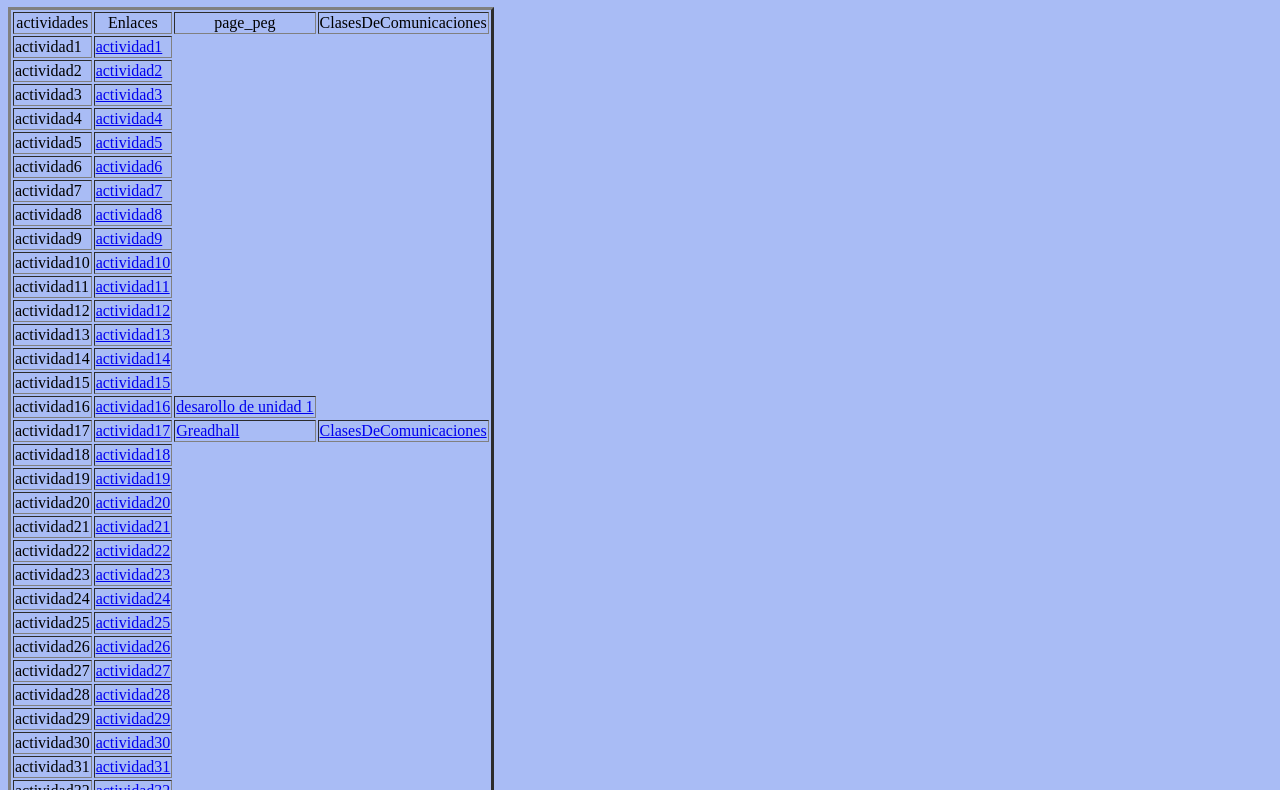
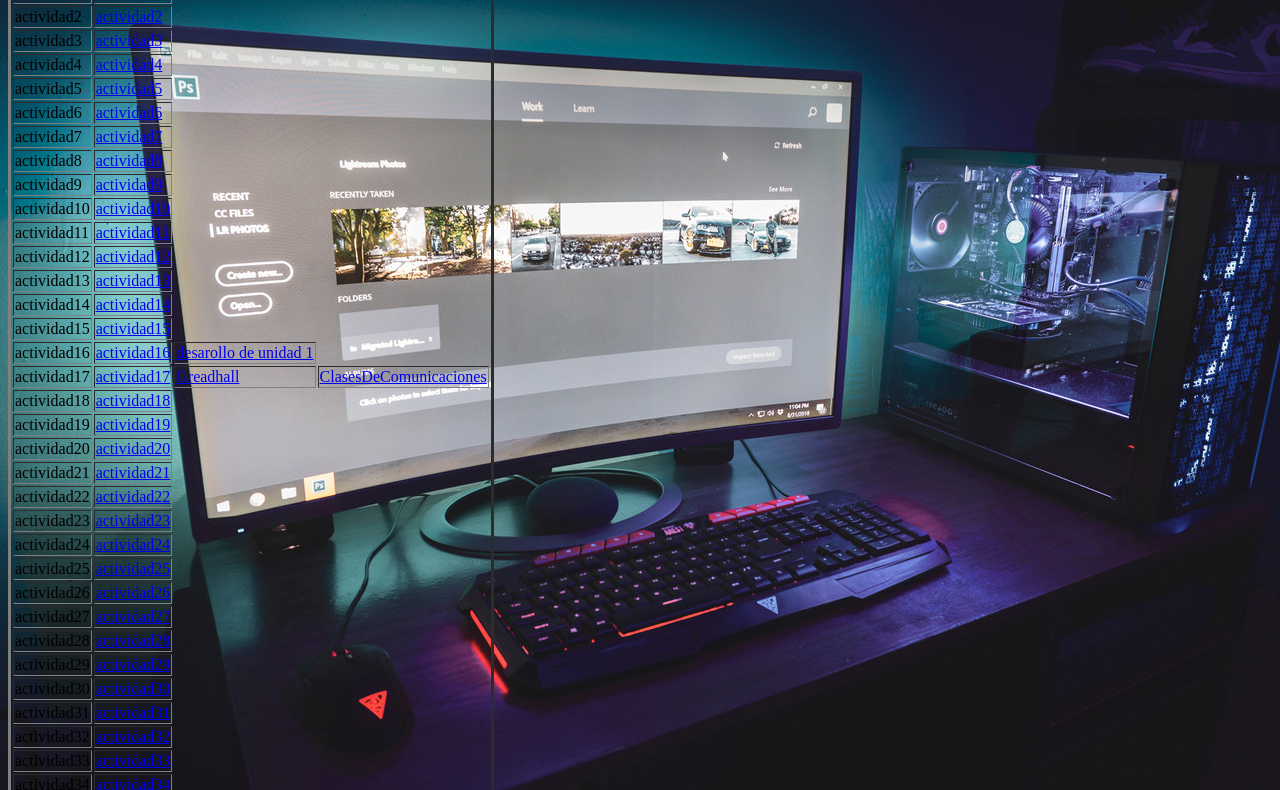
Before and after one commit to bsfrontado/misitioweb.github.io, a plain HTML site: page index.html in a window 1280 px wide. Shown: the part 73-863 px from the top of the page. Drawn offline with Linux system fonts and the light colour scheme; files whose address does not match are found by name.

Commit message:
prototipo1

```diff
--- a/index.html
+++ b/index.html
@@ -5,7 +5,7 @@
     <meta name="viewport" content="width=device-width, initial-scale=1.0">
     <title>biblioteca de proyecto</title>
 </head>
-<body bgcolor="#A9BCF5">
+<body background="C:\Users\brayan\Documents\github\actividades4\images/x.jpg"
     <h1>proyecto de actividades segundo trimestre</h1>
     <table border="3" widht="300"><tr>
         <td align="center">actividades</td>
```
